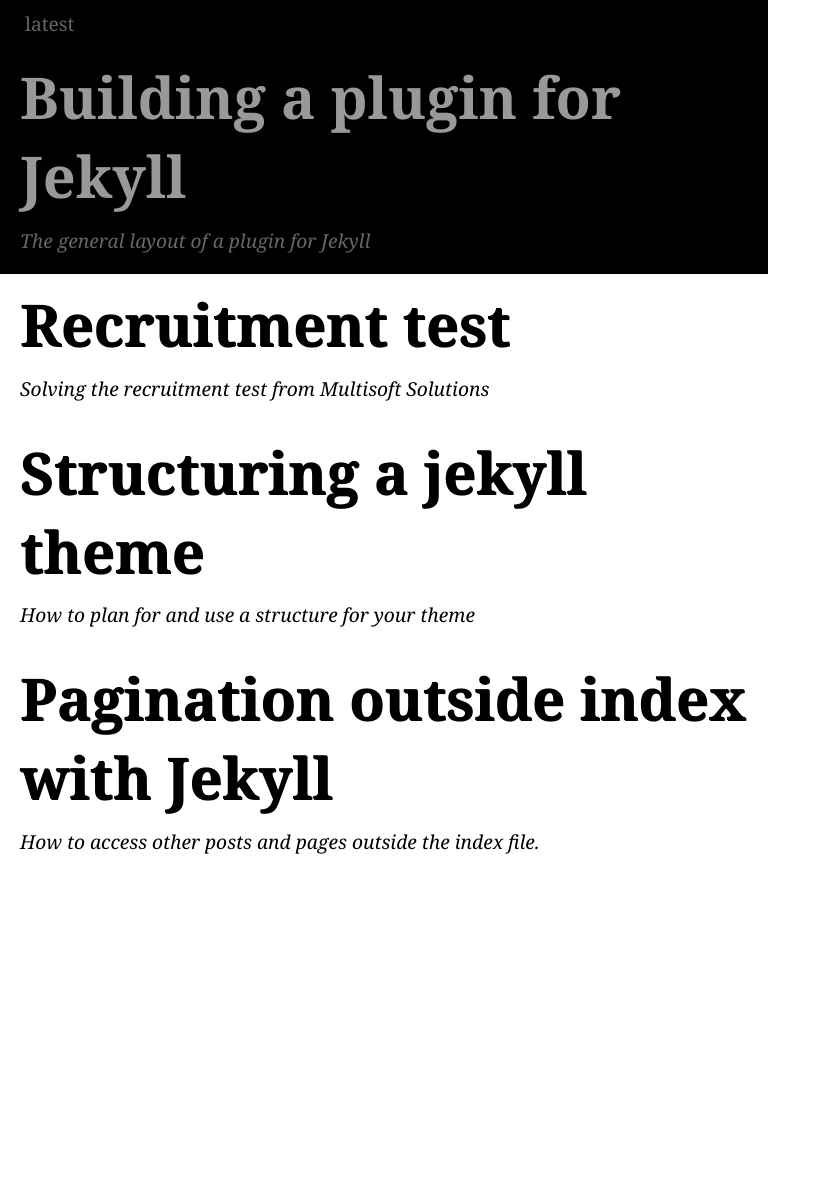
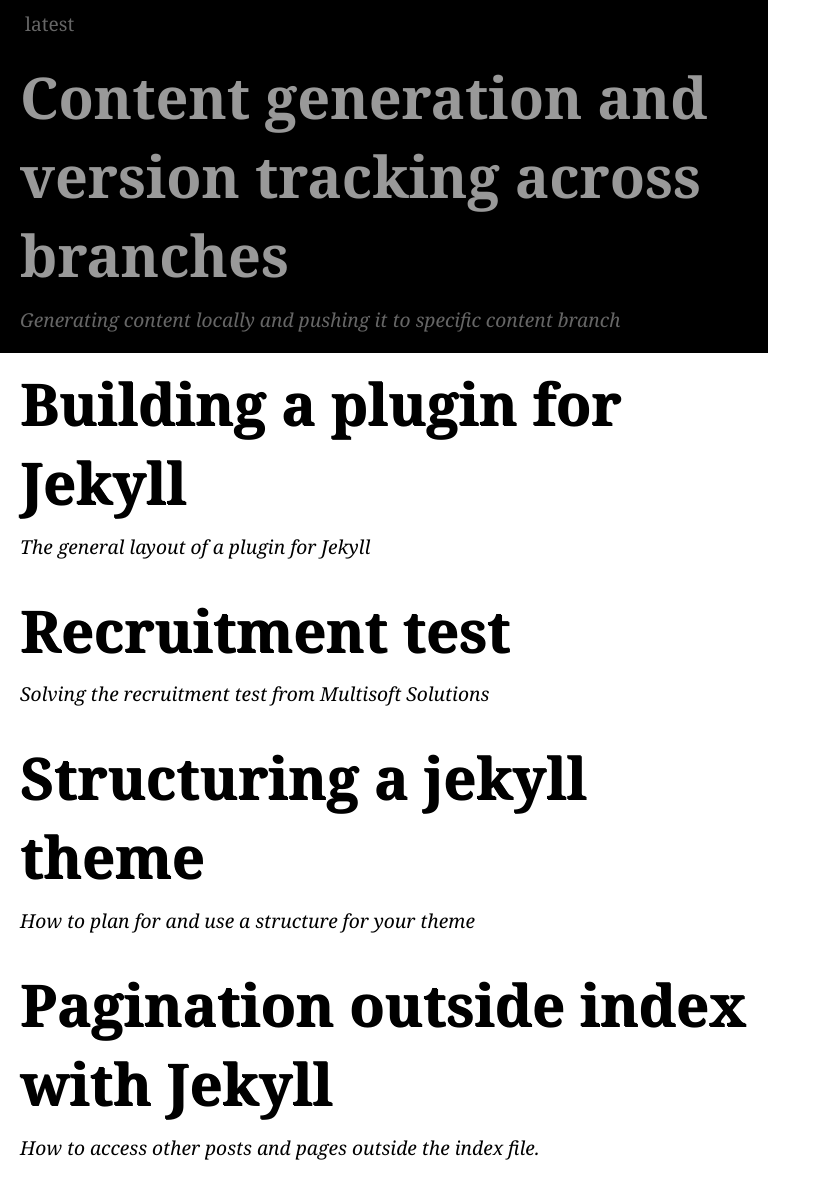
Before and after one commit to Defavlt/defavlt.github.com, a Jekyll site: the page built from index.html, in a window 1280 px wide. Shown: the whole page, without its empty margins (0-831 px from the left). Built offline with Jekyll 4.4.1, drawn with Linux system fonts in a browser that asks for light colours; nearby versions of some CDN libraries; Markdown is read by kramdown in place of the engine named in the settings; the list of posts is cut into pages by our own code; before the commit the page ends 900 px from its top, so only the background shows below that; part of the change alters nothing that is shown.

Commit message:
Added new post, again! But copied it from last post. Will update *SOOOON*

```diff
--- a/_config.yml
+++ b/_config.yml
@@ -5,9 +5,10 @@ destination : ".site/"
 email : marcus.hansson@email.com
 github : github.com/defavlt
 name: "defav.lt"
-url: "http://defav.lt"
-#url: http://localhost:4000
+#url: "http://defav.lt"
+url: http://localhost:4000
 paginate: 5
 markdown: rdiscount
 permalink: /:title/
 pygments: false
+exclude: [generate.sh]
--- a/_plugins/converters.rb
+++ b/_plugins/converters.rb
@@ -33,17 +33,11 @@ module Jekyll
                         content = $~[:content]
                         id = content.gsub /\s+/, '-'
 
-                        puts "CONTENT: " +content
-                        puts "ID: " +id
-                        puts "TAG: " +tag
-                        puts "ATTRS: " +attr
-                        puts "\n"
-
                         <<-eos
                             <#{tag} #{attr} id=\"#{id}\">
                                 <a href=\"\##{id}\">#{content}</a>
                                 <a href="#top"> *</a>
-                            </#{tag}>"
+                            </#{tag}>
                         eos
                     end
                 end
--- /dev/null
+++ b/_posts/2014-08-18-5.md
@@ -0,0 +1,224 @@
+---
+title: 'Content generation and version tracking across branches'
+summary: "Generating content locally and pushing it to specific content branch"
+tags: jekyll git bash
+layout: post
+id: 5
+---
+
+1. [Background](#Background)
+2. [Problem](#Problem)
+3. [Solution](#Solution)
+
+## Background
+
+If you haven't noticed, very header on this site is a link. This is so that you can share a specific portion of a post, much in the same way [Wikipedia][0] works.
+Now, when I built this site, I wanted the markup to have as much semantic meaning as possible, meaning that every id, every class and basically every tag has to make sense without CSS or Javascript (I'm not there yet, though! Try visiting the website through [lynx](http://lynx.browser.org/)).
+
+One of the weakest links of what I've had the time to do as of today, was the page intralink functionality I spoke of above. The way it was set up, was that when the page is loaded and ready, [a small script][1] inserted links to every header on the page.
+
+Now, you might wonder: "But Marcus, how do browsers such as lynx, or Google Bot see these links?"
+Truth is: They don't.
+
+The first thing I did to remedy the situation, was to throw the Javascript "solution" out the window. It was a quick hack at best, and I honestly don't know what I thought when I pushed it live.
+
+## Ruby to the rescue
+[Jekyll](http://jekyllrb.com) is built using [Ruby](https://www.ruby-lang.org/). By extension, so is the [site](/) you're reading now.
+Jekyll is extensible, and any files matching `_plugins/*.rb` from within your source directory will be loaded into the generation runtime.
+
+Using this pattern you can create [Generators](http://jekyllrb.com/docs/plugins/#generators) that generate new content, [Converters](http://jekyllrb.com/docs/plugins/#converters) that convert source content into something else, and bascially anything you can do using Ruby (Read: anything, [click here](http://en.wikipedia.org/wiki/Turing_Complete)).
+
+My solution to our little [problem](http://defav.lt/4/#Background) was to plop a `Converter` into the `_plugins` directory, [monkey patch](http://en.wikipedia.org/wiki/Monkey_patch) the Markdown engine I use ([RDiscount](https://github.com/davidfstr/rdiscount)) and overload the `convert` method.
+
+## The structure of plugins for Jekyll
+
+For starters, add this to your file:
+
+    #_plugins/converter.rb:
+
+    module Jekyll
+        module Converters
+            class Markdown
+                class RDiscountParser
+
+                end
+            end
+        end
+    end
+
+Go ahead and open up a parser of your choice. I'm using RDiscount, so that's what I used. Your parser might not reside in `Jekyll::Converters::Markdown`, so check your documentation!
+
+While we're at it, toss this into the mix:
+
+    #_plugins/converter.rb:
+    # [..]
+
+    alias_method :original_convert, :convert
+
+    def convert(content)
+        return original_convert(content)
+    end
+
+    # [..]
+
+What this does, is that it creates an alias to the *original `convert` method* so we can use our own version as well.
+
+**NOTE:** *I know many old-timers with Ruby will scream and bang their head at me for using the `return` statement. But since I use a multitude of languages every single day, I prefer to stick to a syntax that's *familiar*. Readability over standards in my case, unfortunately.*
+
+Next, add these two methods so Jekyll will know which files we should process:
+
+    #_plugins/converter.rb:
+    # [..]
+
+    def matches(ext)
+        return ext =~ /^\.html$/i
+    end
+
+    def output_ext(ext)
+        return ext
+    end
+
+    # [..]
+
+Simple enough. Match all `.html` files and output an extension we want (of course, modify these however you want).
+
+This is really all you need to know to extend your Parser. Put your logic in `convert` and modify `content` however you see fit. The next chapters in this little tutorial will go into depth both with how Regular Expressions work and, more specifically, how I solved my particular problem using it.
+
+## Matching tags with RegExp
+
+Oh god, [were](http://stackoverflow.com/a/1732454) do we [begin](http://blog.codinghorror.com/parsing-html-the-cthulhu-way/).
+
+Seriously though, don't be alarmed. What I have here, is a set of pages with a *perfectly known pattern*. Not some random X/HTML from some random, half-broken website from India (no offence meant if you're from India and *good at what you do*). The text that needs to match, will never, *ever* contain:
+
+* Anything other than tags h1-h6
+* *Malformed* expressions (i.e. broken tags)
+* Odd unicode characters
+
+Here's a sample of what's allowed or not:
+
+    # Allowed
+    <h2></h2>
+    <h3>abcdef</h3>
+    <h4 abc></h4>
+    <h4 abc="def"></h4>
+    <h4 abc="def" def>ABCdef</h4>
+
+    # Disallowed
+    <h2 />
+    </h2>
+    <h1></h1>
+    <h3
+    <h3bb></h3bb>
+
+Now, let's begin by matching a single, open tag. `<h1>` should not match, and `<h3>` should. Simple as that.
+
+    START_PATTERN = /\<(?<tag>h[2-6])\s*\>/
+
+Simple, isn't it? Our little sentence of the language from **hell** matches what it should, and all is well.
+
+To explain it a bit further:
+
+| Expression    | Explanation |
+| ------------- | ----------- |
+| (?<tag>x)     | Put any expression where the `x` is and you've got yourself a named group, Mister.
+| h[2-6]        | Matches an `h` plus any single digit between `2-6`.
+| \s            | Matches any whitespace (that is, **space**)
+| \< or \>      | Matches the `<` and `>` signs, respectively.
+
+There we go. Not so hard. As you'll see later, the `(?<tag>x)` expression will make a value named `tag` available for us to in the code.
+
+What if we wanted to match an end tag (i.e. `</tag>`)? Well, add a single thing, and you've got yourself something regular (pun intended, now laugh).
+
+    END_PATTERN = /\<\/(?<tag>h[2-6]\</
+
+See the difference? Take a look at the beginning: I added `\/`.
+
+Now, let's expand this so it recognizes *attributes* on the start tag.
+
+The syntax for attributes in X/HTML is as follows: `key=(" | ')value(" | ')`.
+
+Take a note of the `(" | ')`. Those means the boundary of the value can be *either* `'` or `"`. Tricky, tricky. But not impossible!
+
+    (?<attr>(\w+(\=(\"|\')(\w|\s)*(\"|\'))?\s*))
+
+Oh, crap. That's long. Here's a breakdown:
+
+| Expression | Explanation |
+| ---------- | ----------- |
+| (\w ..)?   | Match a single or no value
+| \w+        | Match any (`*`) number of words (`\w`).
+| (\"\|\')    | Match either a `"` or a `'`.
+| (\w\|\s)*   | Match any number of words of whitespace characters
+
+Again, not so hard if you break it down. Add these two together, and you'll match any hX tag *without any content between the opening and closing tag*.
+If you put content there, it'll break.
+
+So how do we add a match for content, you say? Well, quite easily actually.
+
+    (?<content>(\w|\s|\d|\n|[\!\"\#\&\(\)\=\?\\\/\.-])*)?
+
+| Expression         | Explanation
+| :---------         | :----------
+| (\d\|\n\|[..] etc) | Match the characters defined within the capturing group (\d stands for *d*igits)
+
+So long, but still so little. Put this between the opening and ending tag expression, and you're good to go.
+
+    module Jekyll
+        module Converters
+            class Markdown
+                class RDiscountParser
+
+                    #Matches any h2-h6 tag with or without attributes
+                    START_PATTERN = /\<(?<tag>h[2-6])\s*(?<attr>(\w+(\=(\"|\')(\w|\s)*(\"|\'))*\s*)*)\>/
+
+                    #Matches any ending h2-h6 tag
+                    END_PATTERN = /\<\/\s*(?<tag>h[0-6])\s*\>/
+
+                    #The tag that was matched in START_PATTER, END_PATTER and the content between them
+                    CONTENT = /\<(?<tag>h[2-6])\s*(?<attr>(\w+(\=(\"|\')(\w|\s)*(\"|\'))*\s*)*)\>(?<content>(\w|\s|\d|\n|[\!\"\#\&\(\)\=\?\\\/\.-])*)?\<\/\s*(?<tag>h[0-6])\s*\>/
+
+                    def matches(ext)
+                        ext =~ /^\.html$/i
+                    end
+
+                    def output_ext(ext)
+                        ext
+                    end
+
+                    alias_method :original_convert, :convert
+                    def convert(content)
+
+                        return original_convert(content).gsub CONTENT do |match|
+                            #Remember
+                            #content = the content between the tag
+                            #attr = the attributes of the tag
+                            #tag = the tag itself
+
+                            tag = $~[:tag]
+                            attr = $~[:attr]
+                            content = $~[:content]
+                            id = content.gsub /\s+/, '-'
+
+                            # After formatting:
+                            # <hx x="y">
+                            #  <a href="#Some-Header">Some Header</a>
+                            #  <a href="#top"> *</a>
+                            # </hx>
+                            <<-eos
+                                <#{tag} #{attr} id=\"#{id}\">
+                                    <a href=\"\##{id}\">#{content}</a>
+                                    <a href="#top"> *</a>
+                                </#{tag}>"
+                            eos
+                        end
+                    end
+                end
+            end
+        end
+    end
+
+## Remark
+
+Worth noting, is that even though I use this on my own site, it's not *in the wild*. I use this every 50003432343 year or so when I create a new post and have to regenerate my site. I would never use this somewhat hacky solution on something that's "public facing", i.e. in a RoR controller or something, for that I'd opt for a full-fleshed parser (perhaps [Nokogiri](http://nokogiri.org/)?).
+
+[0]: http://en.wikipedia.org/wiki/Wikipedia:About#About_Wikipedia
--- a/index.md
+++ /dev/null
@@ -1,4 +0,0 @@
----
-title: home
-layout: index
----
```
Also changed, not shown: 1 other file.
